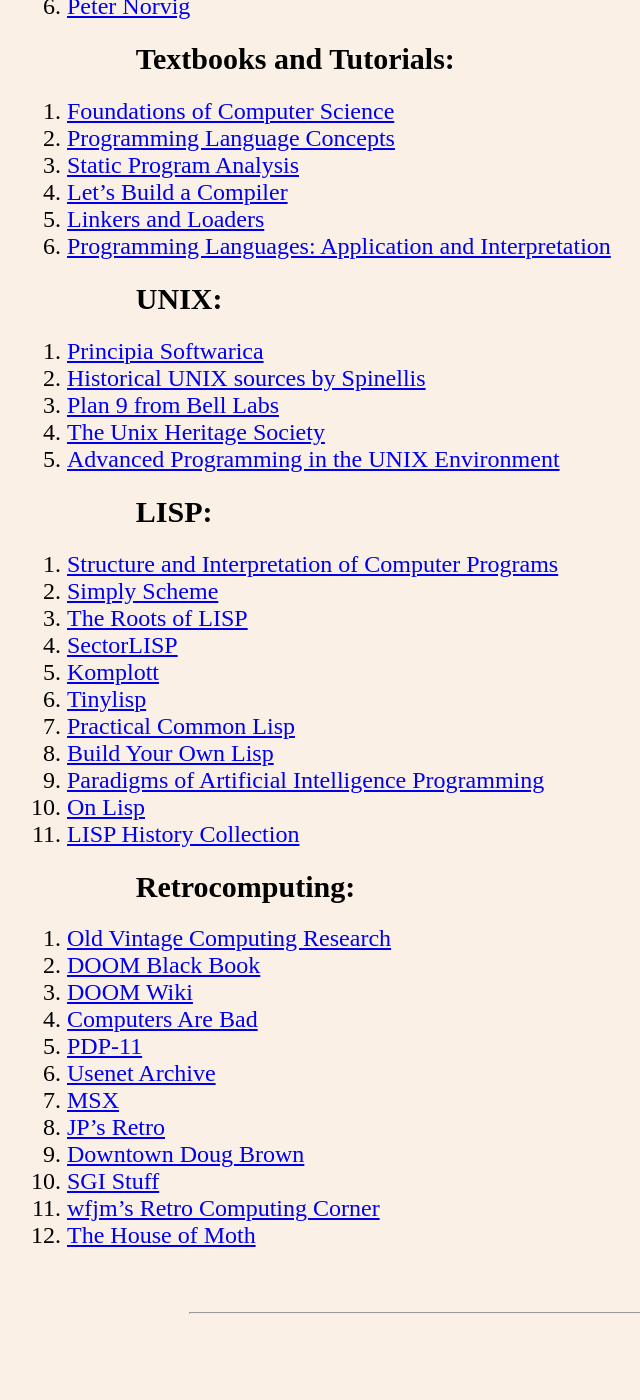
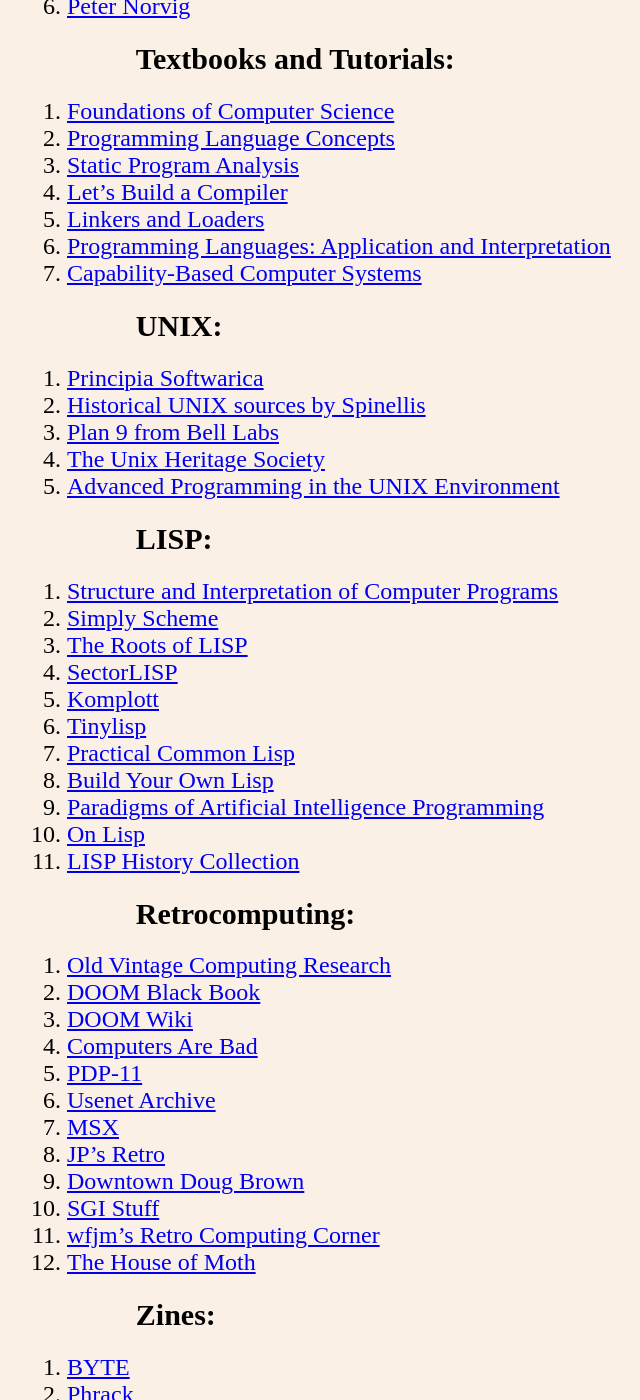
Before and after one commit to TeAeg/teaeg.github.io, a Jekyll site: the page built from index.md, in a window 1280 px wide and 1400 px high, scrolled down 629 px. Shown: the whole window, without its empty margins (69-709 px from the left). Built offline with Jekyll 4.4.1, drawn with Linux system fonts in a browser that asks for light colours; our own code applies the rules of GitHub Pages for plain Markdown files; before the commit the page ends 1990 px from its top, so only the background shows below that.

Commit message:
Added "Zines"
Added "Zines" and a new link to Dr. Dobb's collection.

```diff
--- a/index.md
+++ b/index.md
@@ -20,6 +20,7 @@
 4. [Let's Build a Compiler](https://compilers.iecc.com/crenshaw)
 5. [Linkers and Loaders](https://linker.iecc.com)
 6. [Programming Languages: Application and Interpretation](https://www.plai.org)
+7. [Capability-Based Computer Systems](https://homes.cs.washington.edu/~levy/capabook/index.html)
 
 ## UNIX:
 1. [Principia Softwarica](https://principia-softwarica.org)
@@ -54,3 +55,8 @@
 10. [SGI Stuff](http://www.sgistuff.net)
 11. [wfjm's Retro Computing Corner](https://wfjm.github.io)
 12. [The House of Moth](https://thehouseofmoth.com)
+
+## Zines:
+1. [BYTE](https://www.worldradiohistory.com/Byte_Magazine.htm)
+2. [Phrack](https://phrack.org/news)
+3. [Dr. Dobb's](https://jacobfilipp.com/DrDobbs/start.htm)
```
